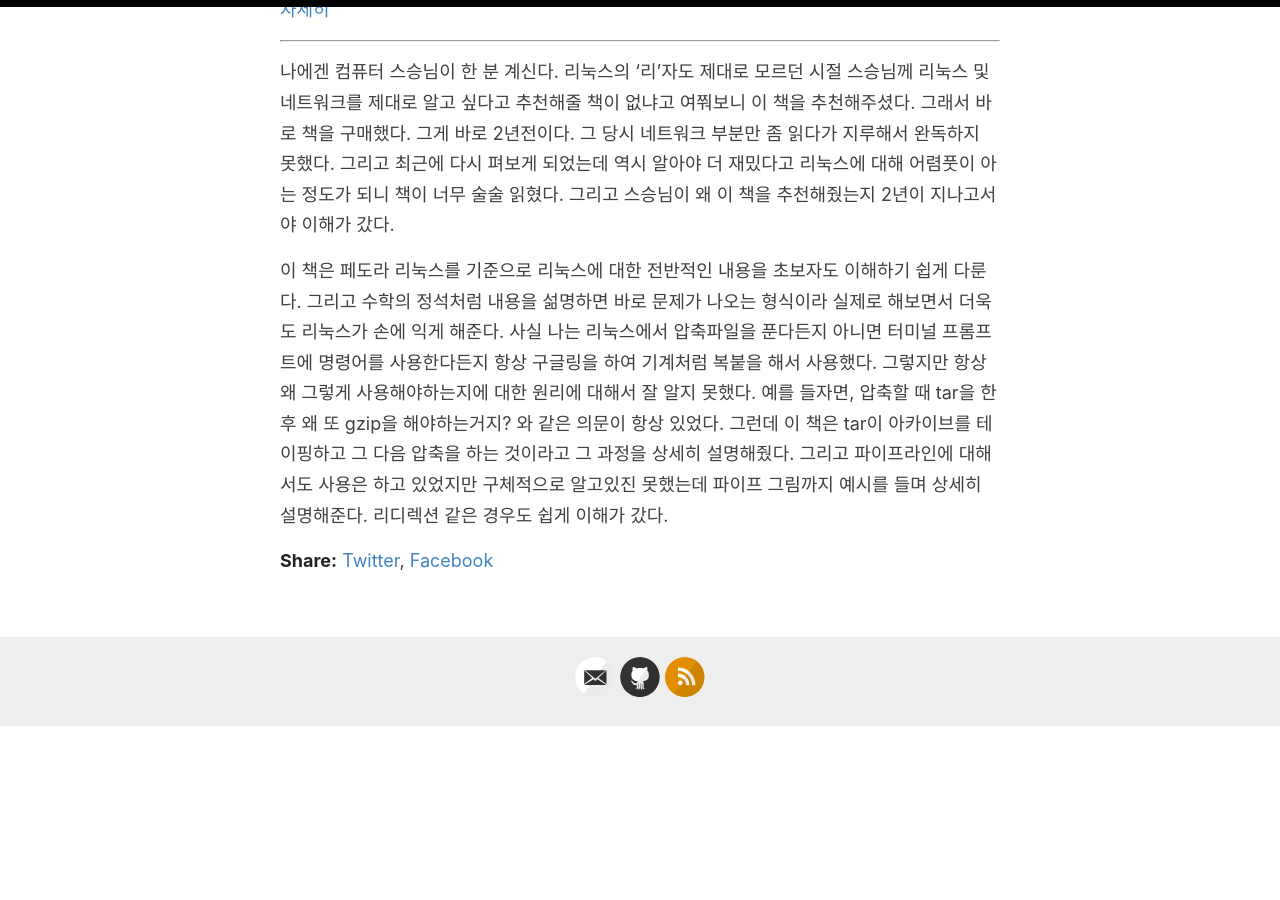
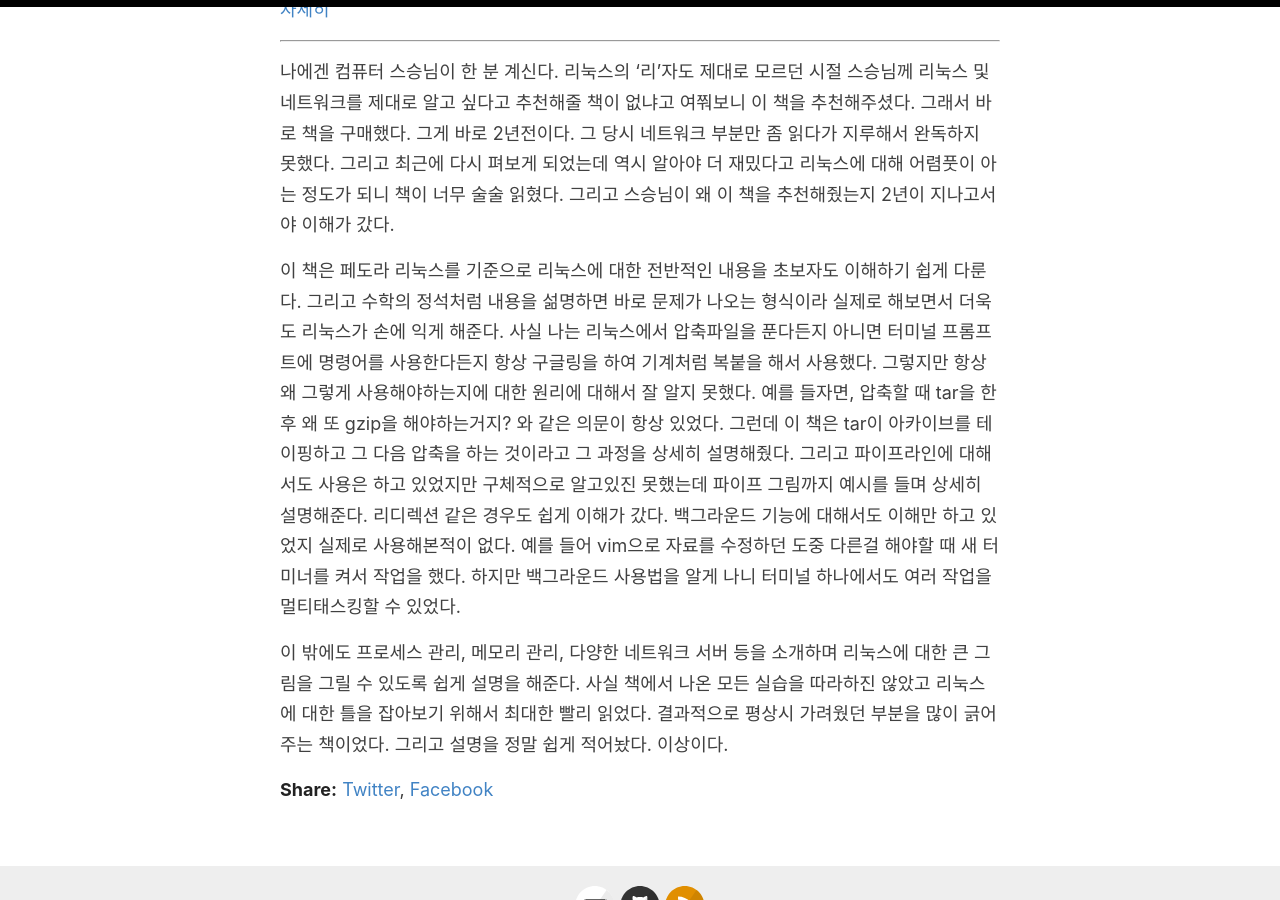
Before and after one commit to kabigon23/kabigon23.github.io, a Jekyll site: the page built from _posts/2023-2-18-fedora-linux.md, in a window 1280 px wide and 900 px high, scrolled down 850 px. Built offline with Jekyll 4.4.1, drawn with Linux system fonts in a browser that asks for light colours; before the commit the page ends 1576 px from its top, so only the background shows below that.

Commit message:
Update 2023-2-18-fedora-linux.md

```diff
--- a/_posts/2023-2-18-fedora-linux.md
+++ b/_posts/2023-2-18-fedora-linux.md
@@ -19,4 +19,6 @@ categories: [Book, Linux]
 이 책은 페도라 리눅스를 기준으로 리눅스에 대한 전반적인 내용을 초보자도 이해하기 쉽게 다룬다. 그리고 수학의 정석처럼 내용을 섦명하면 바로 문제가 나오는 형식이라 실제로 해보면서 더욱도 리눅스가 손에 익게 해준다.
 사실 나는 리눅스에서 압축파일을 푼다든지 아니면 터미널 프롬프트에 명령어를 사용한다든지 항상 구글링을 하여 기계처럼 복붙을 해서 사용했다. 그렇지만 항상 왜 그렇게 사용해야하는지에 대한 원리에 대해서 잘 알지 못했다.
 예를 들자면, 압축할 때 tar을 한 후 왜 또 gzip을 해야하는거지? 와 같은 의문이 항상 있었다. 그런데 이 책은 tar이 아카이브를 테이핑하고 그 다음 압축을 하는 것이라고 그 과정을 상세히 설명해줬다.
-그리고 파이프라인에 대해서도 사용은 하고 있었지만 구체적으로 알고있진 못했는데 파이프 그림까지 예시를 들며 상세히 설명해준다. 리디렉션 같은 경우도 쉽게 이해가 갔다.
+그리고 파이프라인에 대해서도 사용은 하고 있었지만 구체적으로 알고있진 못했는데 파이프 그림까지 예시를 들며 상세히 설명해준다. 리디렉션 같은 경우도 쉽게 이해가 갔다. 백그라운드 기능에 대해서도 이해만 하고 있었지 실제로 사용해본적이 없다. 예를 들어 vim으로 자료를 수정하던 도중 다른걸 해야할 때 새 터미너를 켜서 작업을 했다. 하지만 백그라운드 사용법을 알게 나니 터미널 하나에서도 여러 작업을 멀티태스킹할 수 있었다.
+
+이 밖에도 프로세스 관리, 메모리 관리, 다양한 네트워크 서버 등을 소개하며 리눅스에 대한 큰 그림을 그릴 수 있도록 쉽게 설명을 해준다. 사실 책에서 나온 모든 실습을 따라하진 않았고 리눅스에 대한 틀을 잡아보기 위해서 최대한 빨리 읽었다. 결과적으로 평상시 가려웠던 부분을 많이 긁어주는 책이었다. 그리고 설명을 정말 쉽게 적어놨다. 이상이다.
```
